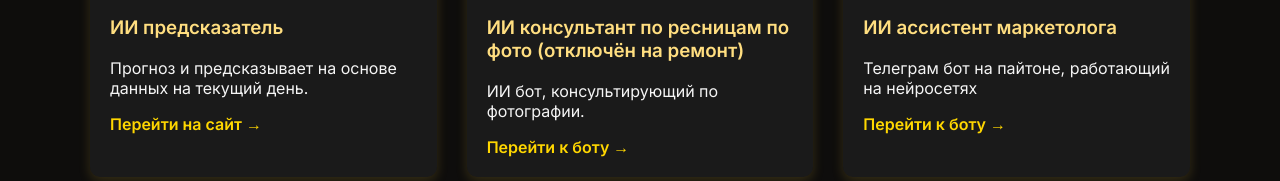
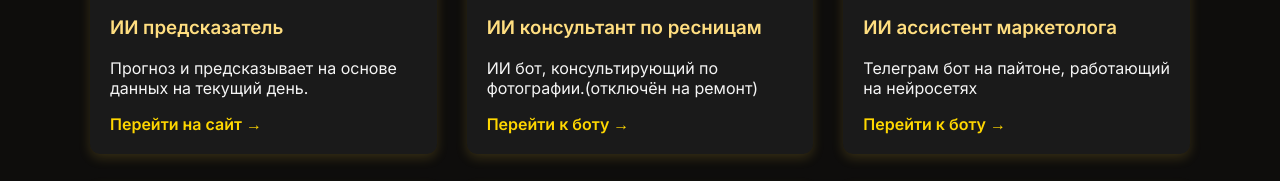
Before and after one commit to MiklITAI/portfolio, a plain HTML site: page Портфолио.html in a window 1280 px wide. Shown: the part 531-712 px from the top of the page. Drawn offline with nearby package versions, Linux system fonts and the light colour scheme.

Commit message:
Update Портфолио.html

```diff
--- a/Портфолио.html
+++ b/Портфолио.html
@@ -106,8 +106,8 @@
       </div>
       <div class="portfolio-card">
         <img src="5.jpg" alt="Ресницы" />
-        <h3>ИИ консультант по ресницам по фото (отключён на ремонт)</h3>
-        <p>ИИ бот, консультирующий по фотографии.</p>
+        <h3>ИИ консультант по ресницам</h3>
+        <p>ИИ бот, консультирующий по фотографии.(отключён на ремонт)</p>
         <a href="https://t.me/fotoaibot" target="_blank">Перейти к боту →</a>
       </div>
       <div class="portfolio-card">
```
